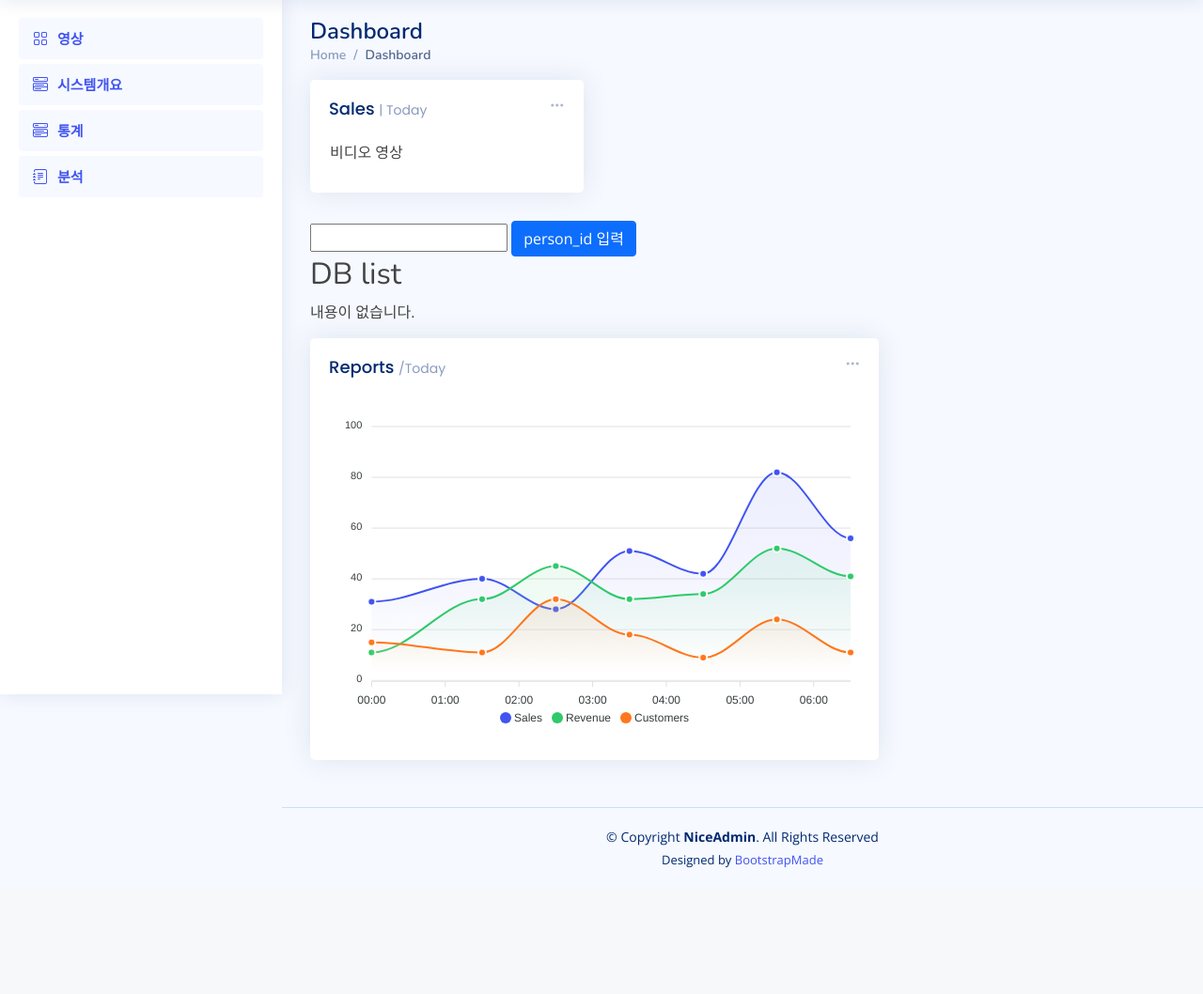
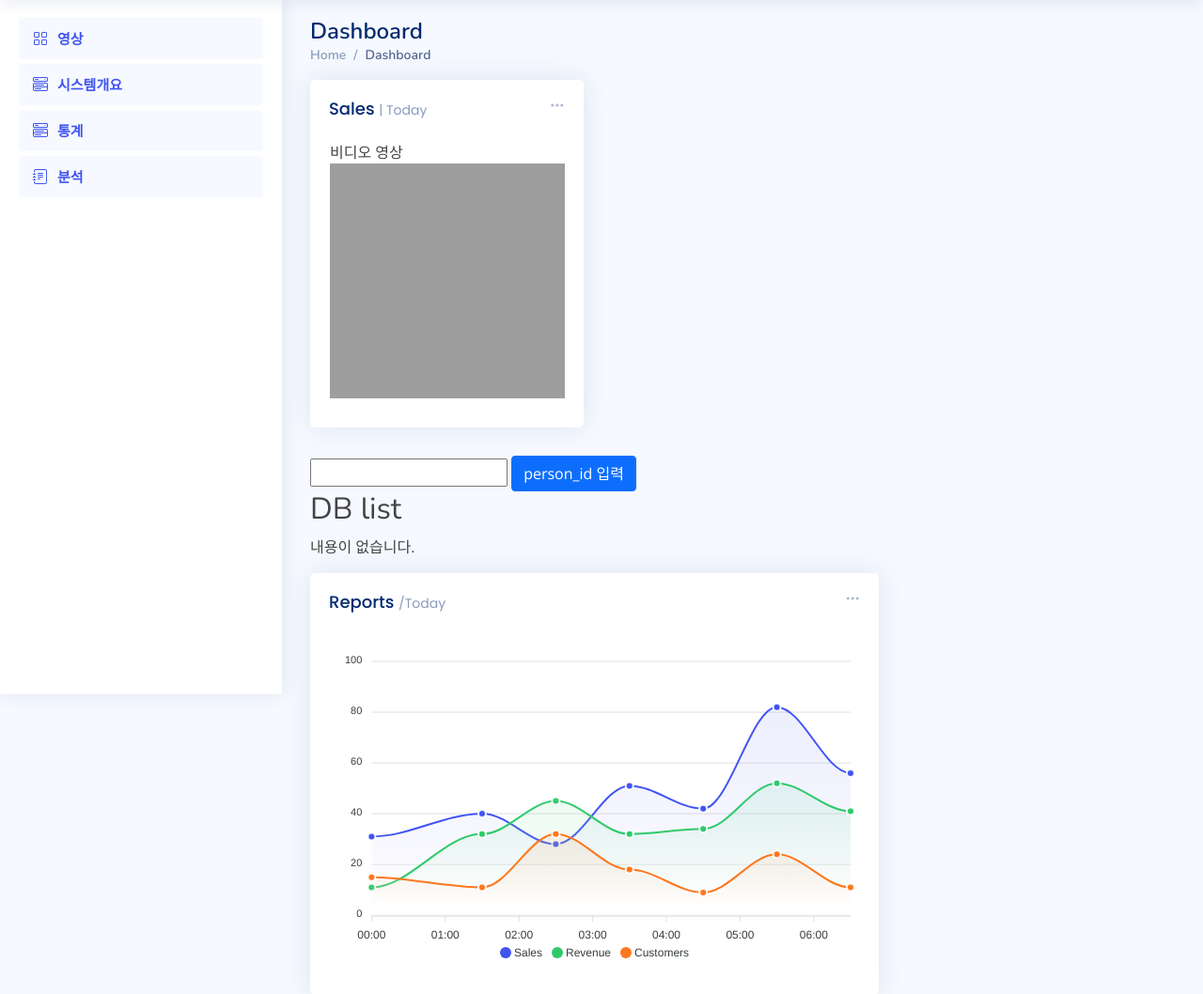
Before and after one commit to 5rathergood/djangoProj, a Django app: page / in a window 1280 px wide. Shown: the part 61-1119 px from the top of the page at 94% size. Before the commit the page ends 985 px from the top, so only its background shows below. Run offline with Django 4.2, Linux system fonts and the light colour scheme; data that the repository does not hold is empty; parts of the project's set-up code (start-up, migrations or seed data) failed here and were passed over; some libraries are stand-ins or nearby versions.

Commit message:
0413-delete-db

```diff
--- a/PythonUser/templates/home.html
+++ b/PythonUser/templates/home.html
@@ -46,7 +46,7 @@
                         <tr>
                             <td width="50%">
                                 비디오 영상
-                                <!-- <img src="http://127.0.0.1:8000/detectme"/> -->
+                                <img src="http://127.0.0.1:8000/detectme" height="250" width="250" />
                             </td>
                         </tr>
                     </table>
```
Also changed, not shown: PythonUser/db.sqlite3.
